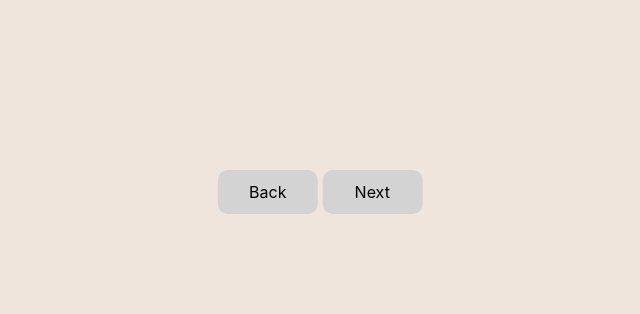
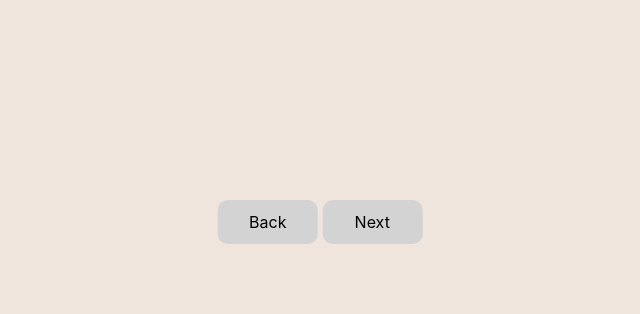
Before and after one commit to vaughn486/KoreanDrinkingGames, a Flask app: page /learn_games/1 in a window 1280 px wide. Shown: the part 486-800 px from the top of the page, without its empty margins (320-960 px from the left). Run offline with Flask 3, Linux system fonts and the light colour scheme; some libraries are stand-ins or nearby versions; some web fonts are replaced.

Commit message:
lowered back/neck buttons on pages

```diff
--- a/code/static/main.css
+++ b/code/static/main.css
@@ -260,7 +260,7 @@ h2 {
     left: 50%; /* Centers the container */
     transform: translateX(-50%); /* Aligns center of the container to the center of the page */
     z-index: 1000; /* Ensures it stays on top of other elements */
-    bottom: 100px;
+    bottom: 70px;
 }
 
 .back {
```
